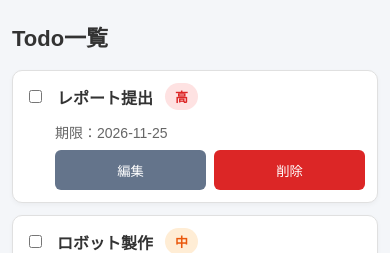
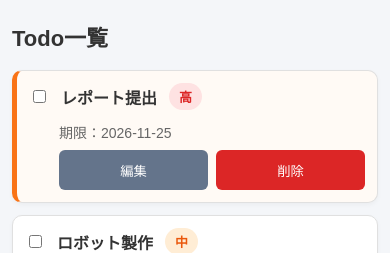
Before and after one commit to zassou-robo/MyToDo_App, a React (Vite) app: page / in a window 390 px wide. Shown: the part 1270-1523 px from the top of the page. Built offline with nearby package versions, Linux system fonts and the light colour scheme.

Commit message:
見た目の整理

```diff
--- a/src/TodoItem.tsx
+++ b/src/TodoItem.tsx
@@ -40,8 +40,18 @@ function TodoItem({
     onUpdate(editTitle, editDeadline, editPriority);
     setIsEditing(false);
   };
+  const today = new Date();
+  today.setHours(0, 0, 0, 0);
+  const [year, month, day] = deadline.split("-").map(Number);
+  const deadlineDate = new Date(year, month - 1, day);
+  const daysLeft = Math.ceil(
+    (deadlineDate.getTime() - today.getTime()) / (1000 * 60 * 60 * 24)
+  );
+
+  const isOverdue = !completed && daysLeft < 0;
+  const isUrgent = !completed && daysLeft >= 0 && daysLeft <= 3;
   return (
-    <div className="todo-item">
+    <div className={`todo-item ${isOverdue ? "overdue" : isUrgent ? "urgent" : ""}`}>
       {isEditing ? (
         <>
           <input
--- a/src/index.css
+++ b/src/index.css
@@ -482,6 +482,9 @@ h2 {
 
 .todo-item-actions {
   width: 100%;
+  display: flex;
+  justify-content: flex-end;
+  gap: 8px;
 }
 
   .todo-item-actions button {
@@ -546,8 +549,23 @@ h2 {
   color: #334155;
 }
 
-/* 期限切れ */
+/* 期限切れ (ダッシュボード)*/
 .dashboard-section .overdue-text {
   color: #dc2626;
   font-weight: bold;
 }
+/* 期限切れ */
+.todo-item.overdue {
+  border-left: 5px solid #dc2626;
+  background-color: #fff7f7;
+}
+
+/* 期限が3日以内 */
+.todo-item.urgent {
+  border-left: 5px solid #f97316;
+  background-color: #fffaf5;
+}
+/* 完了済みタスク */
+.todo-item:has(.todo-title.completed) {
+  opacity: 0.6;
+}
```
Lines whose indentation alone changed are shown as unchanged.
